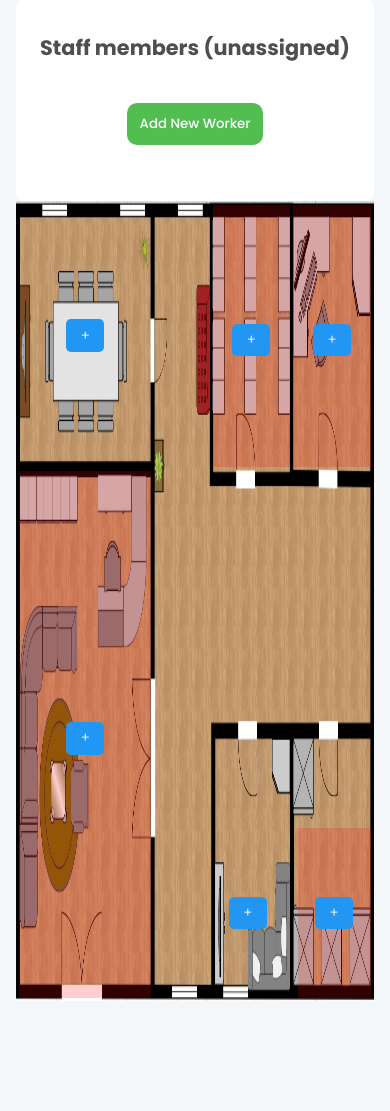
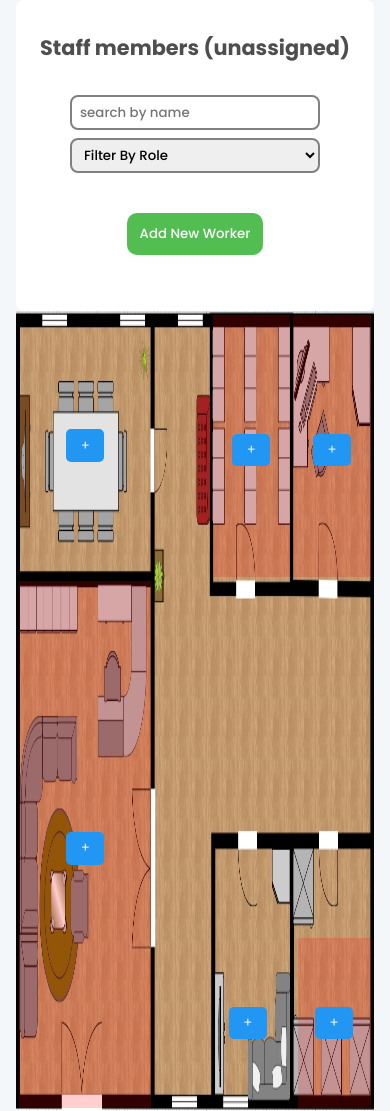
Before and after one commit to MohammedBentalb/Brief-soutenance-croisee, a website built with Vite: page index.html in a window 390 px wide. Before the commit the page ends 1008 px from the top, so only its background shows below. Built offline with nearby package versions, Linux system fonts and the light colour scheme.

Commit message:
feat: addnig sort and serach  to the side bar, so that we can select the chosen worker faster

```diff
--- a/index.html
+++ b/index.html
@@ -11,7 +11,19 @@
     <main class="main">
       <div class="sidebar" id="employee-sidebar">
         <h1 class="sidebar-title">Staff members (unassigned)</h1>
-        <div></div>
+        <div class="search-filter-inp">
+          <input type="text" placeholder="search by name" class="search-inp">
+          <select class="filter-inp">
+            <option value="" disabled selected>filter by role</option>
+            <option value="all">all</option>
+            <option value="it">it</option>
+            <option value="reception">Reception</option>
+            <option value="security">security</option>
+            <option value="manager">Manager</option>
+            <option value="nettoyage">Nettoyage</option>
+            <option value="other">other</option>
+          </select>
+        </div>
         <ul class="unassigned-list">
 
         </ul>
--- a/src/main.ts
+++ b/src/main.ts
@@ -1,4 +1,5 @@
-import type { allWorkersPlaceType, experienceType, roomType, zonesType } from "./types";
+import type { allWorkersPlaceType, experienceType, roomType, workerType, zonesType } from "./types";
+import { searchAndFilterUnassigned } from "./utils/searchandFilter";
 import { showToaster } from "./utils/toaster";
 import { handleDatesInputInfShowErrorAndValidation, handleExperienceShowinfErrorAndValidation, handleInputShowinfErrorAndValidation } from "./utils/validation";
 
@@ -37,6 +38,10 @@ const addWorkerTozoneButtons = document.querySelectorAll<HTMLButtonElement>('.ro
 const showAnassignedToAssignModal = document.querySelector<HTMLDivElement>(".unassigned-list-container")
 // rooms
 const rooms = document.querySelectorAll<HTMLDivElement>("div[data-room")
+
+// search and filter inputs
+const searchInput = document.querySelector<HTMLInputElement>(".search-inp")
+const filterInput = document.querySelector<HTMLSelectElement>(".filter-inp")
 
 
 let experienceErrorArray: string[] | [] = [];
@@ -272,7 +277,7 @@ addEditForm?.addEventListener("submit", function (e) {
 
     experienceFieldsCount = 1
     if (experienceContainer) experienceContainer.innerHTML = ""
-    if(avatarImage) avatarImage.src = "/assets/avatar.png"
+    if (avatarImage) avatarImage.src = "/assets/avatar.png"
     addEditForm.reset()
     formModal?.classList.add("is-hidden")
 
@@ -281,8 +286,10 @@ addEditForm?.addEventListener("submit", function (e) {
 
 function renderUnassignedWorkers() {
     if (!unassignedList) return
+    const workersArray = searchAndFilterUnassigned(allWorkersPlace["unassigned"], filterInput, searchInput)
     unassignedList.innerHTML = ""
-    allWorkersPlace["unassigned"].forEach(w => {
+
+    workersArray.forEach(w => {
         const li = document.createElement("li")
         li.draggable = true
         li.id = w.id.toString()
@@ -550,4 +557,8 @@ function AppCaller() {
 AppCaller()
 
 
-/// limit the zones to spesic number of workers
+console.log(searchInput)
+console.log(filterInput)
+
+searchInput?.addEventListener("input", renderUnassignedWorkers)
+filterInput?.addEventListener("change", renderUnassignedWorkers)
--- a/src/style.css
+++ b/src/style.css
@@ -706,3 +706,31 @@ hr {
   transition: color 0.1s linear, background 0.1s linear;
   cursor: pointer;
 }
+
+.search-filter-inp{
+  width: 100%;
+  display: flex;
+  justify-content: space-between;
+  gap: .5rem;
+  padding-block: 1rem;
+}
+.search-filter-inp input, .search-filter-inp select{
+  width: 100%;
+  height: 35px;
+  padding-inline: .5rem;
+  font-weight: 500;
+
+  border: 2px solid gray;
+  border-radius: 8px;
+}
+.search-filter-inp select{
+  text-transform: capitalize;
+}
+
+@media screen and (max-width: 920px) {
+  .search-filter-inp{
+    max-width: 250px;
+    flex-direction: column;
+    margin: auto;
+  }
+}
--- /dev/null
+++ b/src/utils/searchandFilter.ts
@@ -0,0 +1,10 @@
+import type { workerType } from "../types"
+
+export function searchAndFilterUnassigned(arr: workerType[], filterInput: HTMLSelectElement | null, searchInput: HTMLInputElement | null) {
+    let newArr: workerType[] = arr
+    if (!filterInput || !searchInput) return arr
+    if (filterInput?.value.trim() && filterInput.value.trim() !== "all") newArr = newArr.filter(r => r.role === filterInput.value.trim())
+    if (searchInput?.value.trim()) newArr = newArr.filter(r => r.name.split(" ")[0].includes(searchInput.value.trim()))
+
+    return newArr
+}
```
